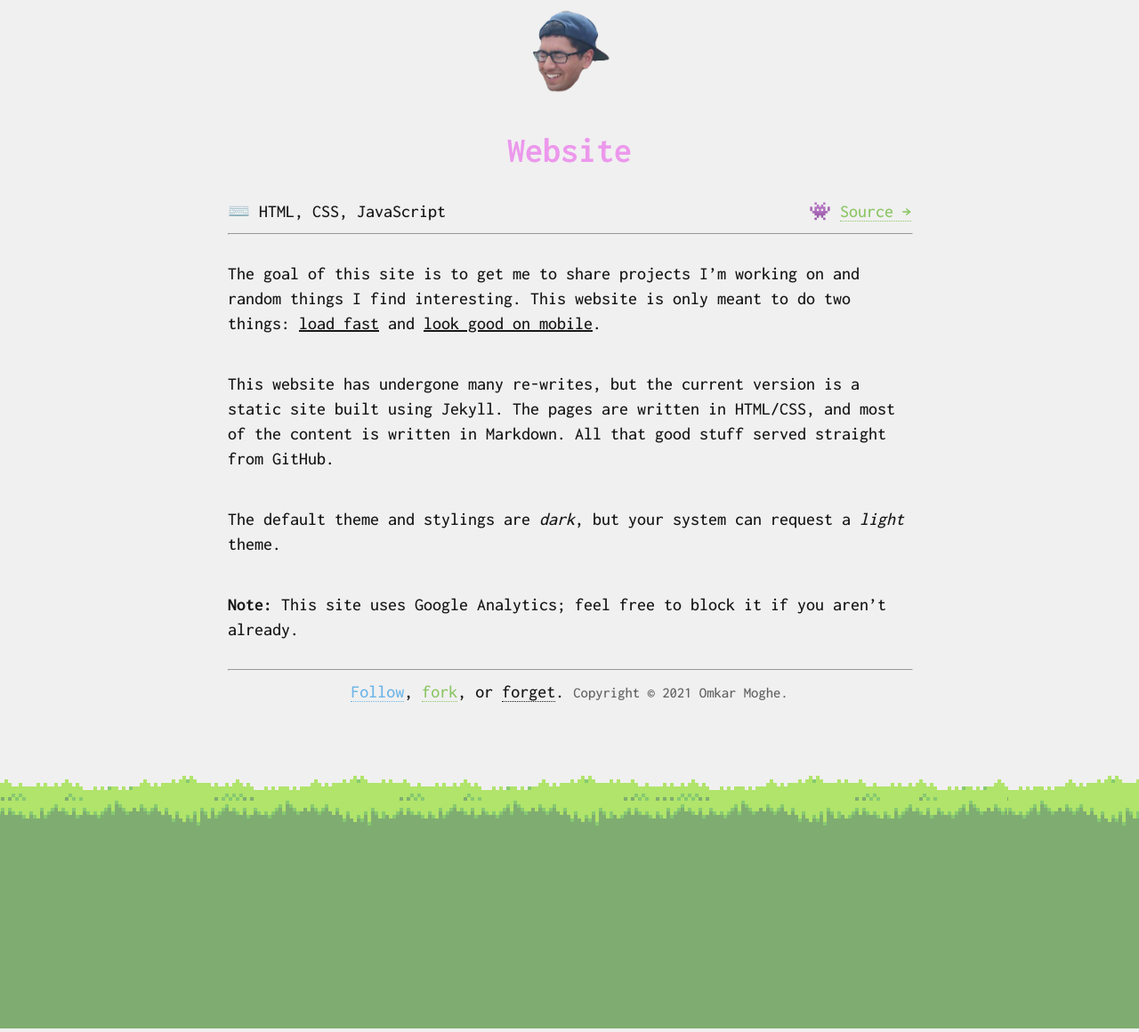
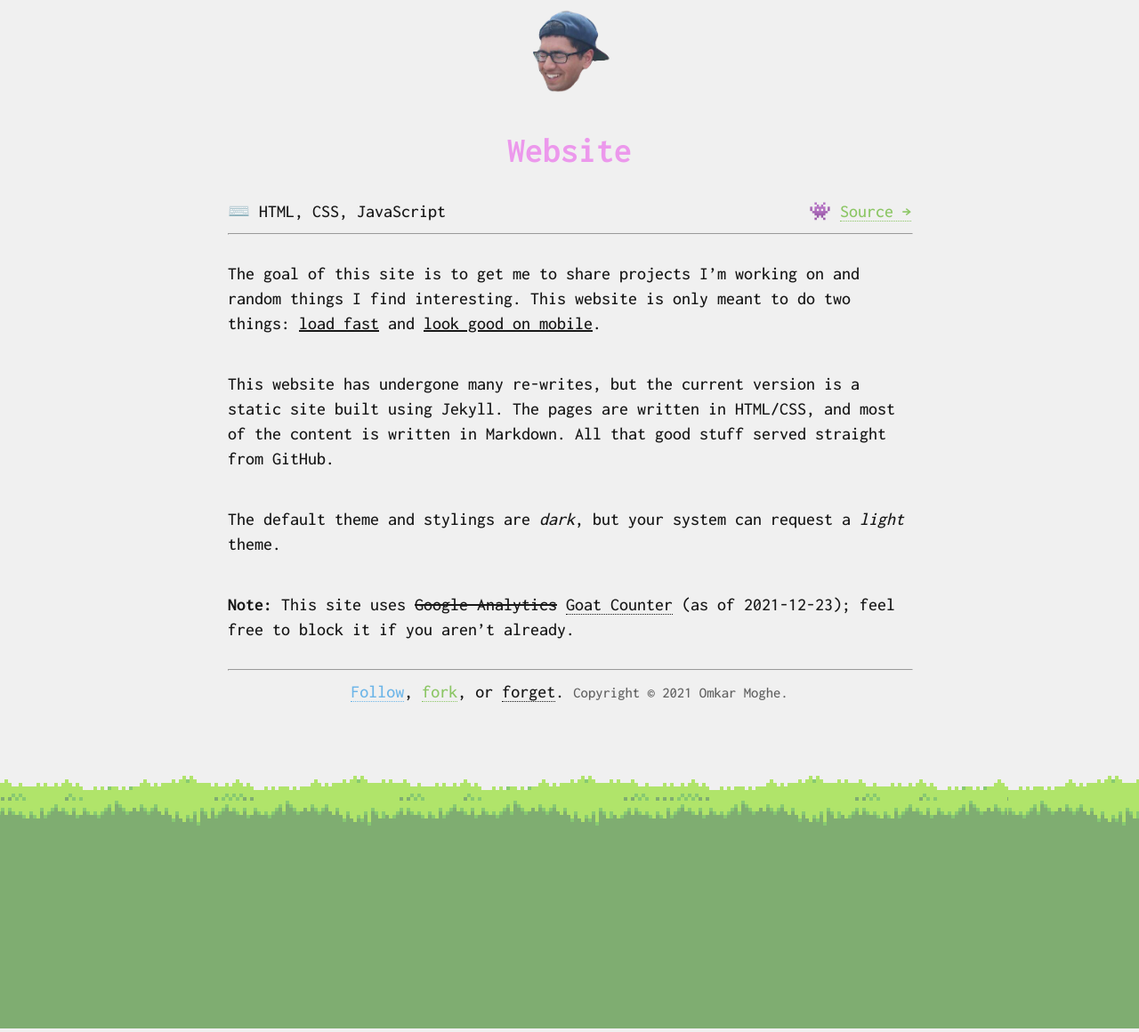
Before and after one commit to omkarmoghe/omkarmoghe.github.io, a Jekyll site: the page built from _projects/website.md, in a window 1280 px wide. Shown: the whole page at 89% size. Built offline with Jekyll 4.4.1, drawn with Linux system fonts in a browser that asks for light colours; nearby versions of some CDN libraries; some of the changed lines change nothing that is shown.

Commit message:
Google Analytics -> Goat Counter

```diff
--- a/_includes/head_tag.html
+++ b/_includes/head_tag.html
@@ -1,11 +1,8 @@
 <head>
-  <!-- Global site tag (gtag.js) - Google Analytics -->
-  <script async src="https://www.googletagmanager.com/gtag/js?id=UA-79702115-1" ></script>
-  <script>
-    window.dataLayer = window.dataLayer || [];
-    function gtag() { dataLayer.push(arguments); }
-    gtag('js', new Date());
-    gtag('config', 'UA-79702115-1');
+  <!-- GoatCounter -->
+  <script
+    data-goatcounter="https://omkarmoghe.goatcounter.com/count"
+    async src="//gc.zgo.at/count.js">
   </script>
 
   <!-- Highligh JS -->
--- a/_projects/website.md
+++ b/_projects/website.md
@@ -16,4 +16,4 @@
 
 The default theme and stylings are _dark_, but your system can request a _light_ theme.
 
-**Note:** This site uses Google Analytics; feel free to block it if you aren't already.
+**Note:** This site uses ~~Google Analytics~~ [Goat Counter](https://www.goatcounter.com/) (as of 2021-12-23); feel free to block it if you aren't already.
```
